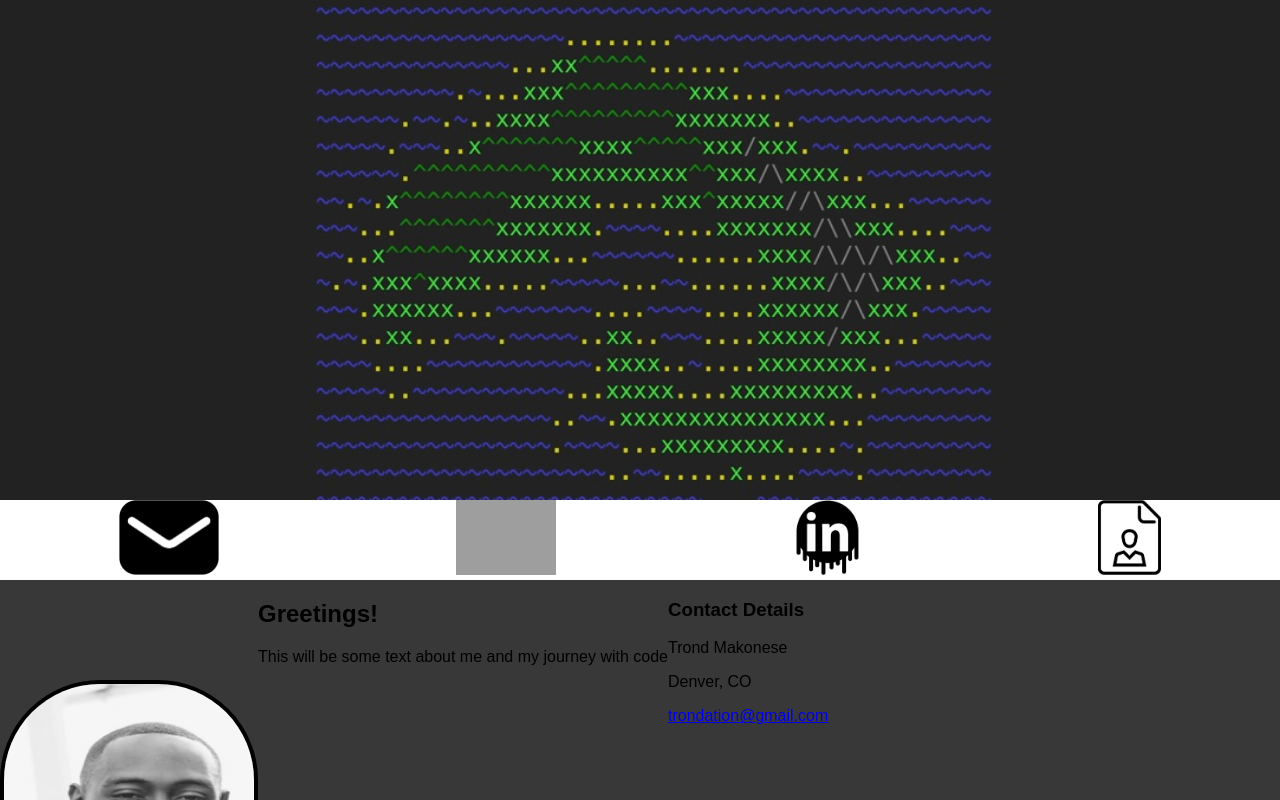
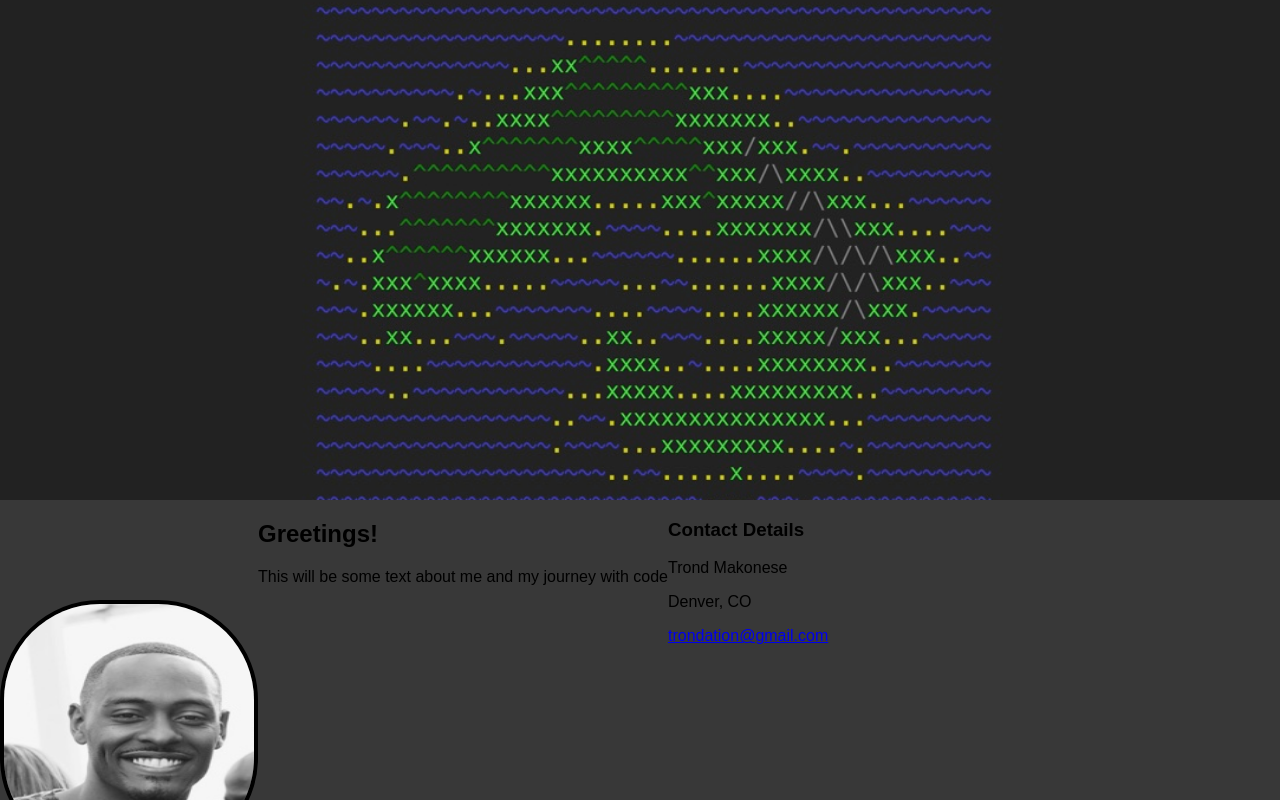
Before and after one commit to Trond240/Trond-s-Portfolio-Site, a React (Create React App) app: page / in a window 1280 px wide. Shown: the top 800 px of the page. Built offline with nearby package versions, Linux system fonts and the light colour scheme; grey boxes are pictures that could not be loaded.

Commit message:
Add footer/contact component to the app file.

```diff
--- a/src/App.js
+++ b/src/App.js
@@ -20,12 +20,12 @@ function App() {
         {/* <h1 className='hello'>Hello, I'm <span>Trond Makonese</span></h1> */}
         {/* <h1>A Front-End Web Developer</h1> */}
        </div>
-       <div className='social_wrapper'>
+       {/* <div className='social_wrapper'>
         <a href="mailto:trondation@gmail.com"><img src={emailIcon} alt='email icon' className='icon_image'></img></a>
         <a href="//github.com/trond240"><img src={gitIcon} alt='gitHub icon' className='icon_image'></img></a>
         <a href="https://www.linkedin.com/in/trond-makonese-05610115a/"><img src={linkIcon} alt='linkDin icon' className='icon_image'></img></a>
         <a href=''><img src={resumeIcon} alt='resume icon' className='icon_image'></img></a>
-       </div>
+       </div> */}
        <About />
        <Projects />
        <Contact />
```
